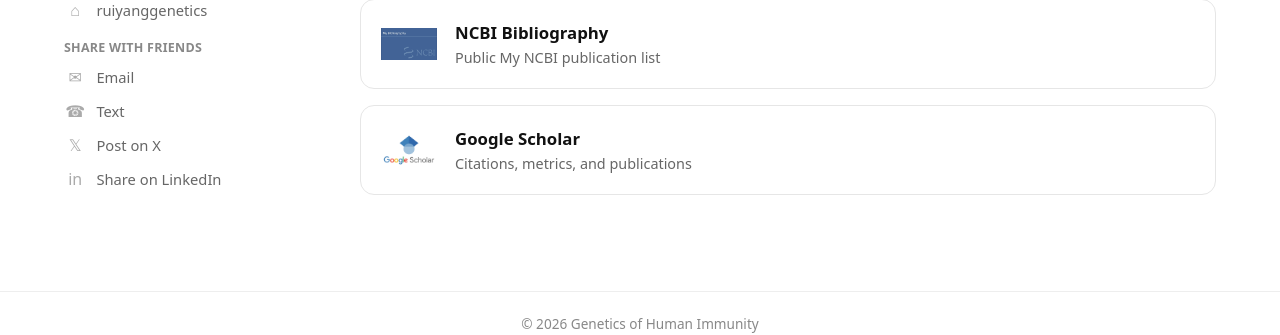
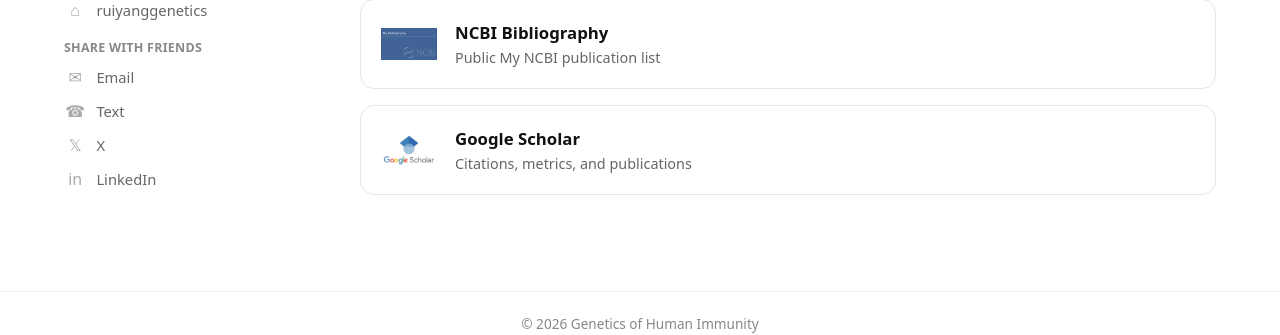
Before and after one commit to ruiyanggenetics/ghilab, a Jekyll site: the page built from publications.md, in a window 1280 px wide. Shown: the part 171-506 px from the top of the page. Built offline with Jekyll 4.4.1, drawn with Linux system fonts in a browser that asks for light colours.

Commit message:
Update share link text for X and LinkedIn

```diff
--- a/_layouts/default.html
+++ b/_layouts/default.html
@@ -70,7 +70,7 @@
        target="_blank"
        rel="noopener">
       <span class="icon">𝕏</span>
-      <span>Post on X</span>
+      <span>X</span>
     </a>
 
     <!-- LinkedIn (share) -->
@@ -79,7 +79,7 @@
        target="_blank"
        rel="noopener">
       <span class="icon">in</span>
-      <span>Share on LinkedIn</span>
+      <span>LinkedIn</span>
     </a>
 
   </div>
```
